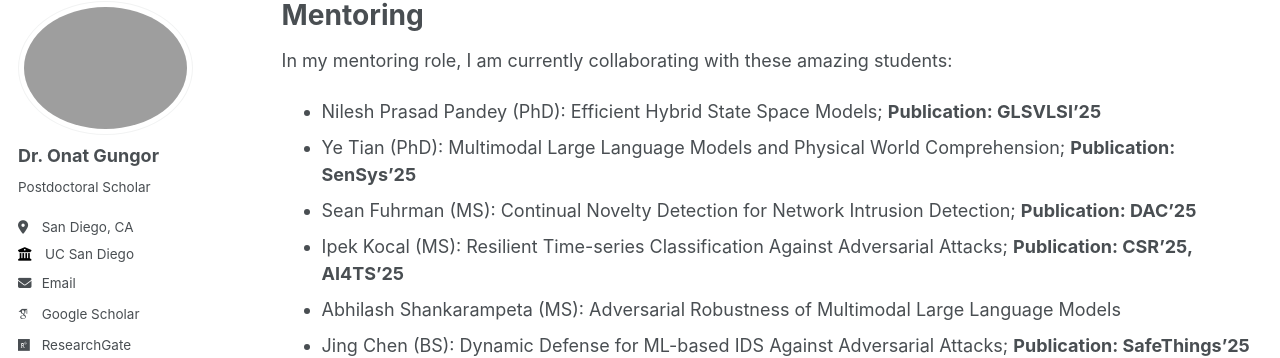
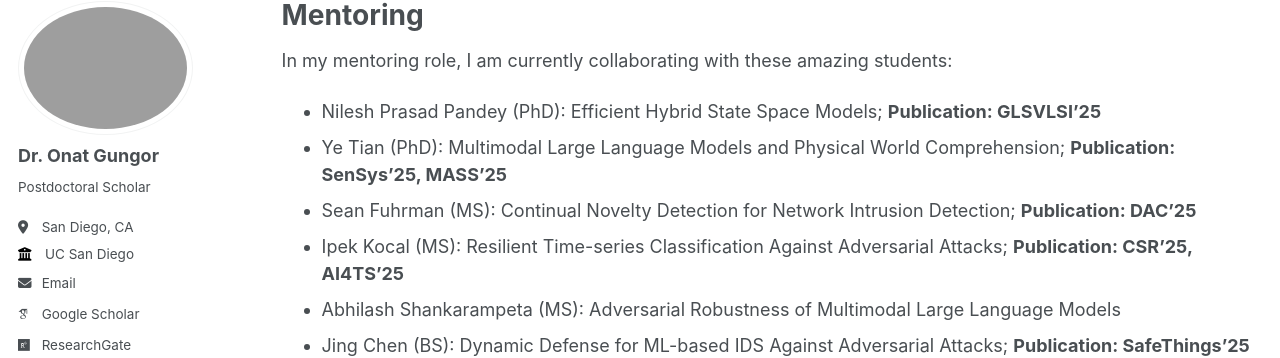
Before and after one commit to onatucsd/onatucsd.github.io, a Jekyll site: the page built from _pages/mentoring.md, in a window 1280 px wide and 900 px high. Shown: the part 105-463 px from the top of the window. Built offline with Jekyll 4.4.1, drawn with Linux system fonts in a browser that asks for light colours; some web fonts are replaced.

Commit message:
Update mentoring.md

```diff
--- a/_pages/mentoring.md
+++ b/_pages/mentoring.md
@@ -8,7 +8,7 @@ author_profile: true
 
 In my mentoring role, I am currently collaborating with these amazing students:
 * Nilesh Prasad Pandey (PhD): Efficient Hybrid State Space Models; **Publication: GLSVLSI'25**
-* Ye Tian (PhD): Multimodal Large Language Models and Physical World Comprehension; **Publication: SenSys'25**
+* Ye Tian (PhD): Multimodal Large Language Models and Physical World Comprehension; **Publication: SenSys'25, MASS'25**
 * Sean Fuhrman (MS): Continual Novelty Detection for Network Intrusion Detection; **Publication: DAC'25**
 * Ipek Kocal (MS): Resilient Time-series Classification Against Adversarial Attacks; **Publication: CSR'25, AI4TS'25**
 * Abhilash Shankarampeta (MS): Adversarial Robustness of Multimodal Large Language Models
```
